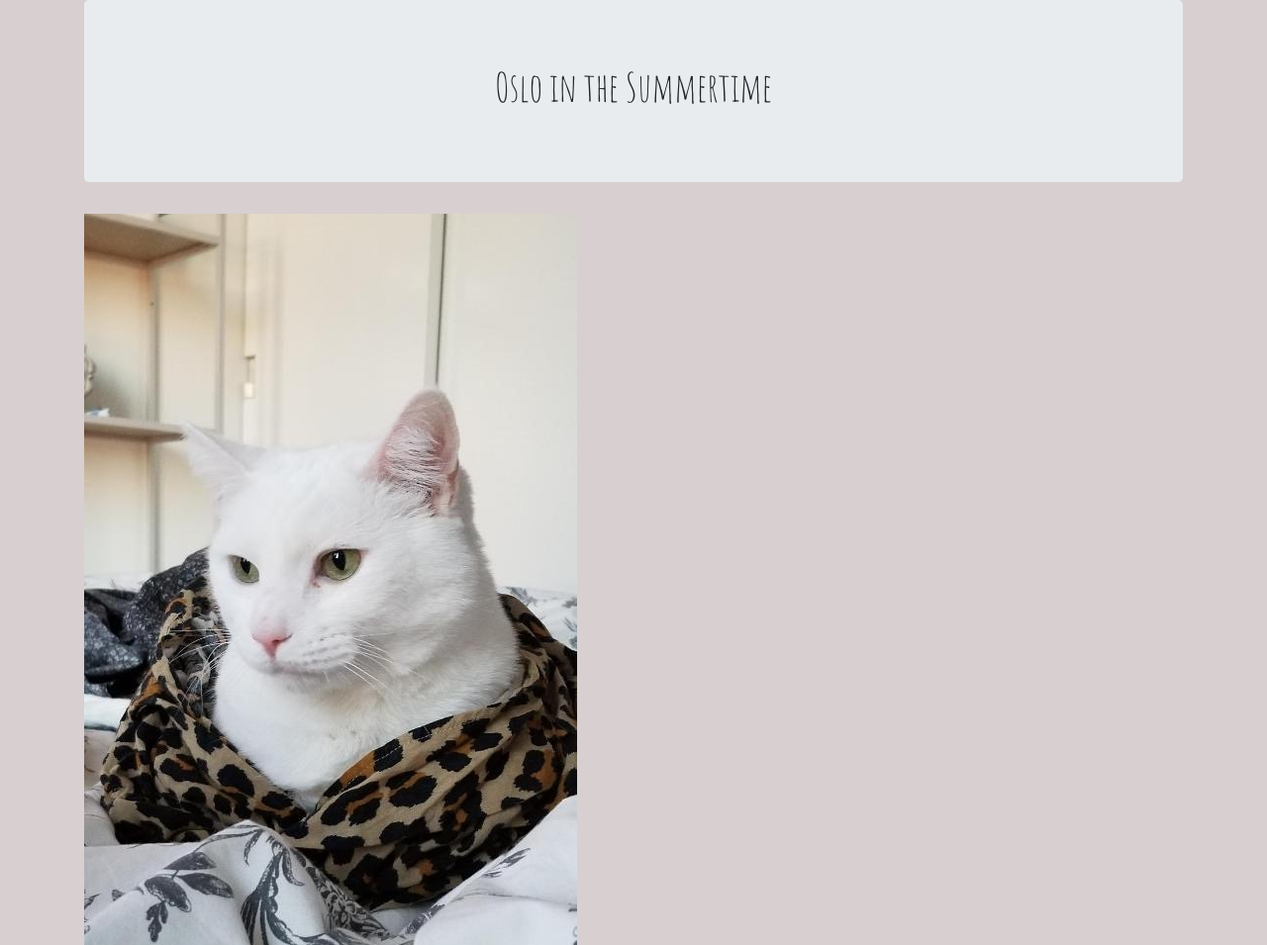
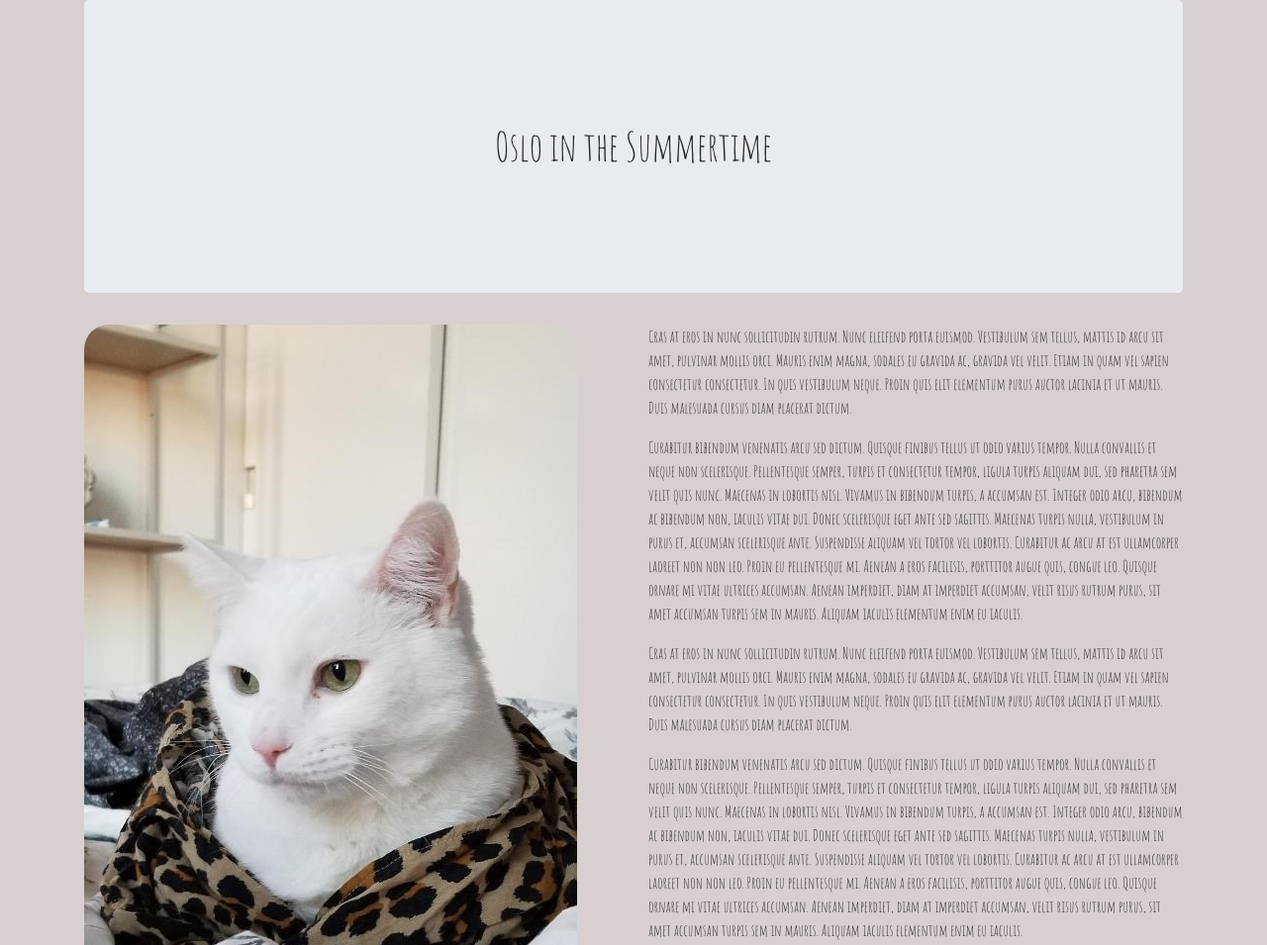
Before and after one commit to ColtenEarlSartre/oslo-the-cat, a plain HTML site: page index.html in a window 1280 px wide. Shown: the top 955 px of the page at 99% size. Drawn offline with Linux system fonts and the light colour scheme.

Commit message:
add addtl copy to index

```diff
--- a/css/master.css
+++ b/css/master.css
@@ -6,3 +6,13 @@ body{
 .center{
   text-align: center;
 }
+
+h1{
+  margin: auto;
+  padding: 60px;
+}
+
+
+img{
+  border-radius: 25px
+}
--- a/index.html
+++ b/index.html
@@ -15,32 +15,32 @@
     </div>
 
     <div class="container">
-      <img src="img/oslo5.jpg" class="img-rounded" alt="A photo of my cat, Oslo.">
+      <div class="row">
+        <div class="col-md-6">
+          <img src="img/oslo5.jpg" class="img-rounded" alt="A photo of my cat, Oslo.">
+        </div>
+        <div class="col-md-6">
+          <p>Cras at eros in nunc sollicitudin rutrum. Nunc eleifend porta euismod. Vestibulum sem tellus, mattis id arcu sit amet, pulvinar mollis orci. Mauris enim magna, sodales eu gravida ac, gravida vel velit. Etiam in quam vel sapien consectetur consectetur. In quis vestibulum neque. Proin quis elit
+          elementum purus auctor lacinia et ut mauris. Duis malesuada cursus diam placerat dictum. </p>
+          <p>Curabitur bibendum venenatis arcu sed dictum. Quisque finibus tellus ut odio varius tempor. Nulla convallis et neque non scelerisque. Pellentesque semper, turpis et consectetur tempor, ligula turpis aliquam dui, sed pharetra sem velit quis nunc. Maecenas in lobortis nisl. Vivamus in bibendum turpis, a accumsan est. Integer odio arcu, bibendum ac bibendum non, iaculis vitae dui. Donec scelerisque eget ante sed sagittis. Maecenas turpis nulla, vestibulum in purus et, accumsan scelerisque ante. Suspendisse aliquam vel tortor vel lobortis. Curabitur ac arcu at est ullamcorper laoreet non non leo. Proin eu pellentesque mi. Aenean a eros facilisis, porttitor augue quis, congue leo. Quisque ornare mi vitae ultrices accumsan. Aenean imperdiet, diam at imperdiet accumsan, velit risus rutrum purus, sit amet accumsan turpis sem in mauris. Aliquam iaculis elementum enim eu iaculis.</p>
+          <p>Cras at eros in nunc sollicitudin rutrum. Nunc eleifend porta euismod. Vestibulum sem tellus, mattis id arcu sit amet, pulvinar mollis orci. Mauris enim magna, sodales eu gravida ac, gravida vel velit. Etiam in quam vel sapien consectetur consectetur. In quis vestibulum neque. Proin quis elit
+          elementum purus auctor lacinia et ut mauris. Duis malesuada cursus diam placerat dictum. </p>
+          <p>Curabitur bibendum venenatis arcu sed dictum. Quisque finibus tellus ut odio varius tempor. Nulla convallis et neque non scelerisque. Pellentesque semper, turpis et consectetur tempor, ligula turpis aliquam dui, sed pharetra sem velit quis nunc. Maecenas in lobortis nisl. Vivamus in bibendum turpis, a accumsan est. Integer odio arcu, bibendum ac bibendum non, iaculis vitae dui. Donec scelerisque eget ante sed sagittis. Maecenas turpis nulla, vestibulum in purus et, accumsan scelerisque ante. Suspendisse aliquam vel tortor vel lobortis. Curabitur ac arcu at est ullamcorper laoreet non non leo. Proin eu pellentesque mi. Aenean a eros facilisis, porttitor augue quis, congue leo. Quisque ornare mi vitae ultrices accumsan. Aenean imperdiet, diam at imperdiet accumsan, velit risus rutrum purus, sit amet accumsan turpis sem in mauris. Aliquam iaculis elementum enim eu iaculis.</p>
+        </div>
+      </div>
     </div>
+
     <br>
     <div class="container">
       <h2 class="center">The most exquisite thing I have ever seen.</h2>
     </div>
     <br>
 
-
-
     <div class="container">
       <div class="row">
         <p class="center">Lorem ipsum dolor sit amet, consectetur adipiscing elit. Aenean efficitur vitae ante vel tempor. Integer egestas a purus ac vestibulum. Sed a eros venenatis, placerat velit in, ultrices elit. Curabitur sed laoreet sem. Nam tristique ante a urna bibendum, sit amet sagittis orci sodales. Praesent sit amet nulla vehicula, tincidunt ligula quis, imperdiet est. In molestie sapien a placerat malesuada. Fusce volutpat luctus velit. Quisque lacinia nulla nec tempus dignissim. Aenean rutrum risus ac elementum fringilla.</p>
       </div>
     </div>
-
-
-
-
-
-
-
-
-
-
-
 
       <h3 class="center">Additional Content:</h3>
       <br>
@@ -51,17 +51,5 @@
         <li><a href="contact-me.html">Contact Me</a></li>
       </ul>
 
-
-
-
-
-
-
-
-
-
-
-
-
   </body>
 </html>
```
